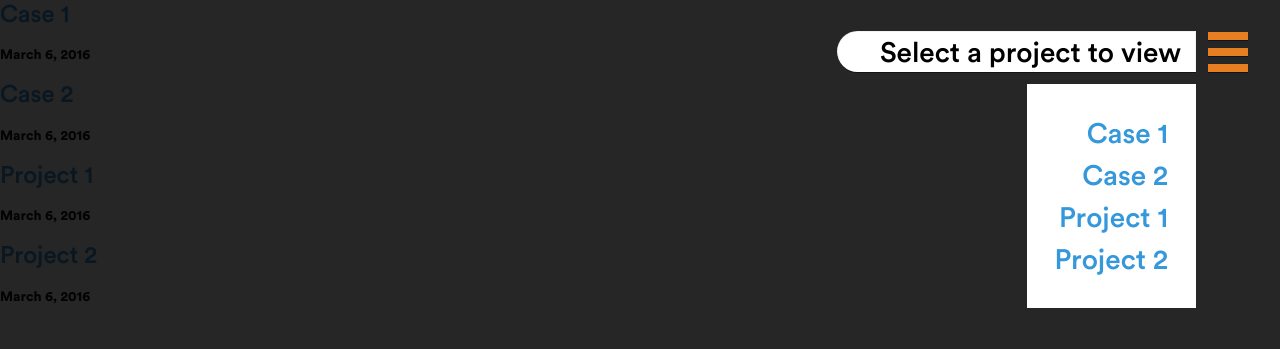
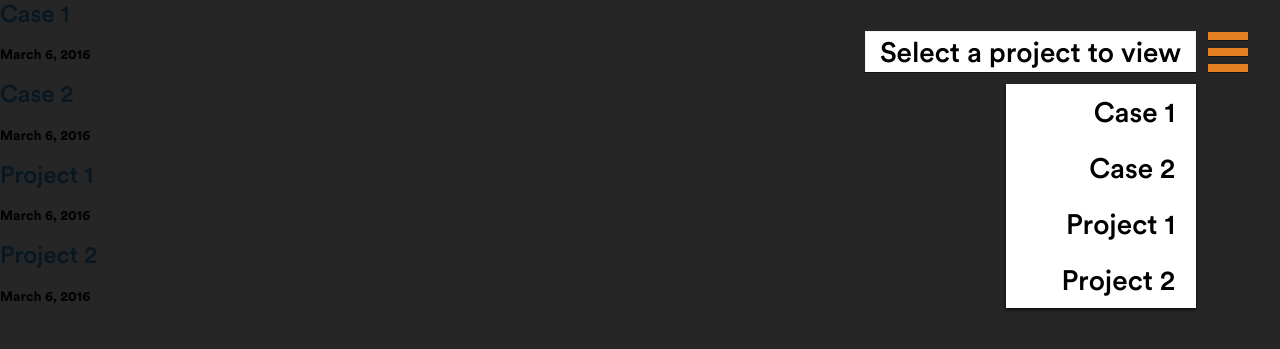
Before and after one commit to urjr/urjr.github.io, a Jekyll site: the page built from pages/work.html, in a window 1280 px wide. Shown: the top 349 px of the page. Built offline with Jekyll 4.4.1, drawn with Linux system fonts in a browser that asks for light colours; nearby versions of some CDN libraries; library files that are not in the unit come from our copies.

Commit message:
added hover states to project menu

```diff
--- a/_sass/work/_work_menu.scss
+++ b/_sass/work/_work_menu.scss
@@ -1,14 +1,13 @@
 #work-menu-btn {
 	background: #fff;
 	color: black;
-	padding: 0.25em 0.5em 0.25em 1.5em;
+	padding: 0.25em 0.5em 0.25em 0.5em;
 	text-decoration: none;
 	position: fixed;
 	z-index: 1000;
 	line-height: 1;
 	border: 1px solid rgba(black, 0.05);
 	border-bottom: none;
-	border-radius: 30px 0 0 30px;
 	box-shadow: 0 1px 0 rgba(#000, 0.5);
 
 	@include transition(0.25s);
@@ -37,16 +36,28 @@
 	background: #fff;
 	position: fixed;
 	z-index: 900;
-	padding: 1em;
-
 	right: 3em;
 	top: 3em;
+	box-shadow: 0 2px 4px rgba(#000, 0.75);
 
 	nav {
 		list-style-type: none;
 
 		li {
 			text-align: right;
+			a {
+				text-align: right !important;
+				padding: 0.25em 0.75em 0.25em 2em;
+				color: black;
+				text-decoration: none;
+				display: block;
+				@include transition(0.1s);
+
+				&:hover {
+					background: #000;
+					color: #fff;
+				}
+			}
 		}
 	}
 }
@@ -54,7 +65,7 @@
 @include media-query($on-tablet) {
 	#work-menu-btn {
 		font-size: 1.75em;
-		padding: 0.22em 0.5em 0.22em 1.5em;
+		padding: 0.22em 0.5em 0.22em 0.5em;
 
 		top: 1.1em;
 	}
```
